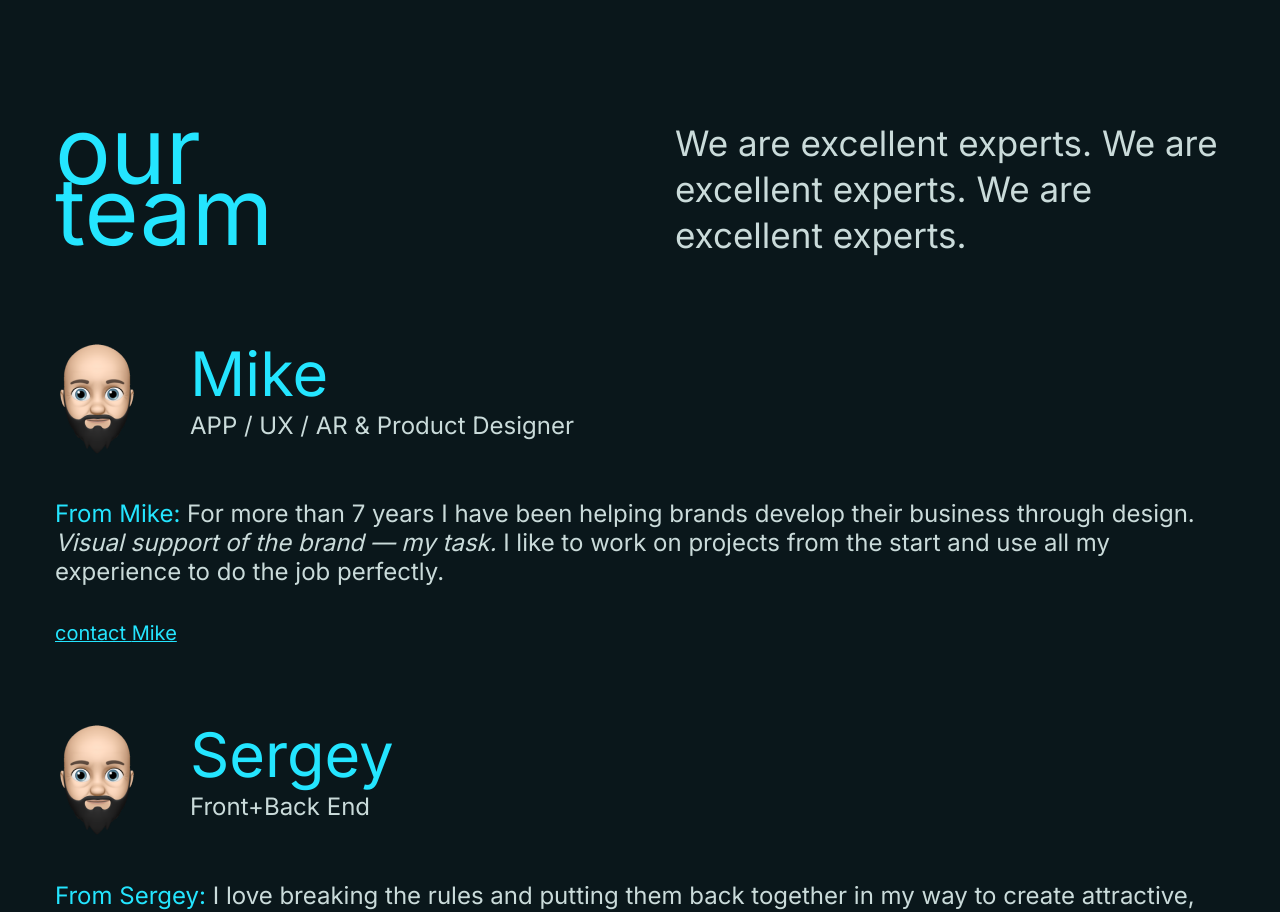
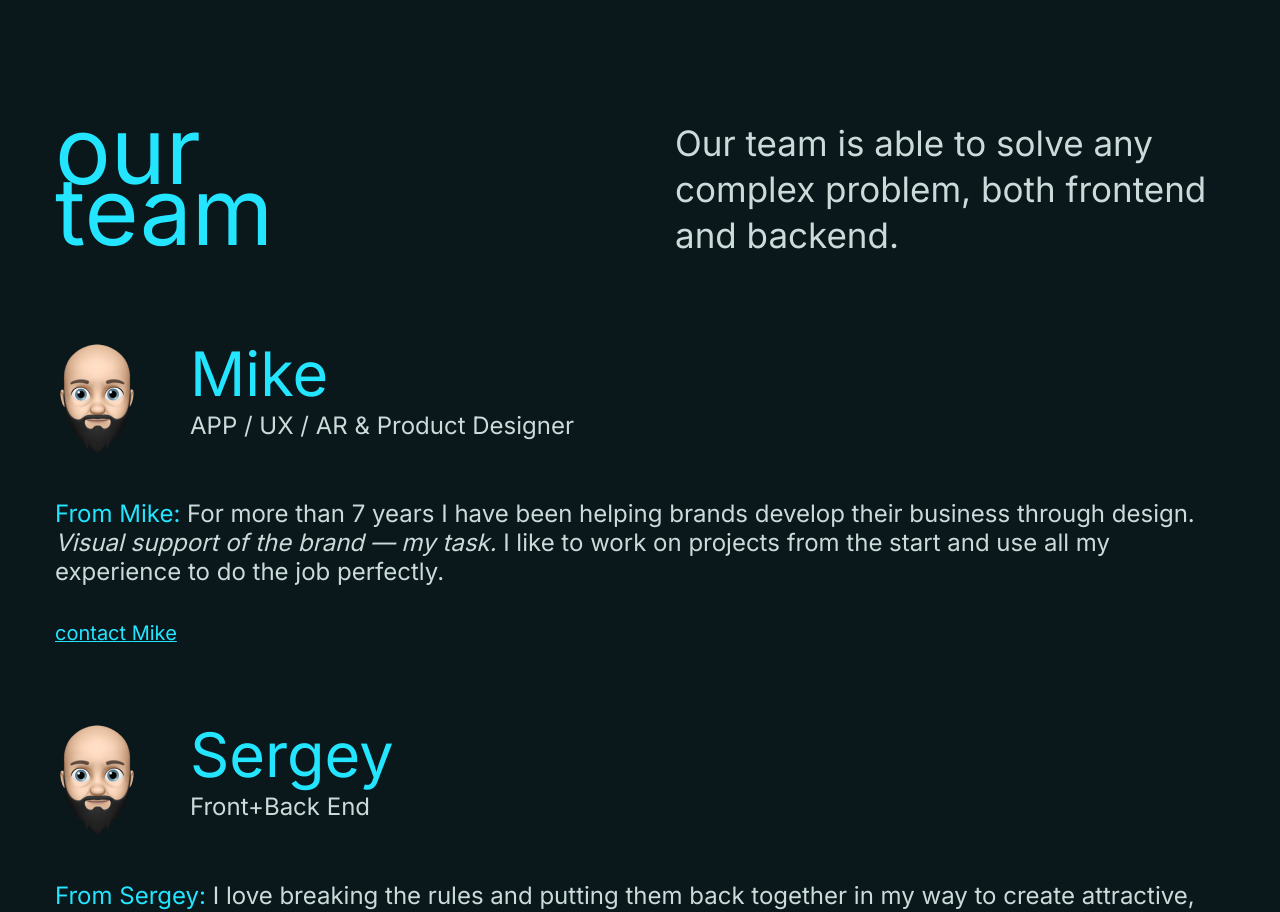
Before and after one commit to MajesticBay/majestic-bay, a React (Create React App) app: page / in a window 1280 px wide. Shown: the part 2340-3252 px from the top of the page. Built offline with nearby package versions, Linux system fonts and the light colour scheme.

Commit message:
Change wording for OurTeam header description.

```diff
--- a/src/components/team/OurTeam.js
+++ b/src/components/team/OurTeam.js
@@ -46,8 +46,7 @@ export const OurTeam = () => {
                     team
                 </h1>
                 <p className="header-description">
-                    We are excellent experts. We are excellent experts. We are excellent
-                    experts.
+                    Our team is able to solve any complex problem, both frontend and backend.
                 </p>
             </div>
             <div className="our-team__members-container">
```
